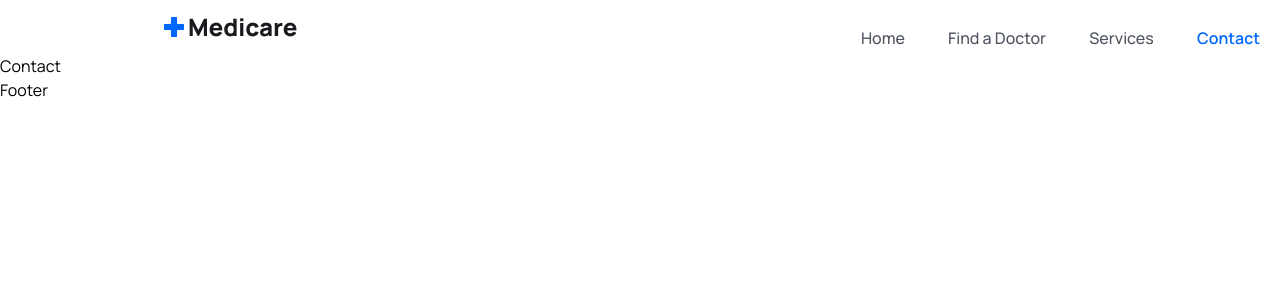
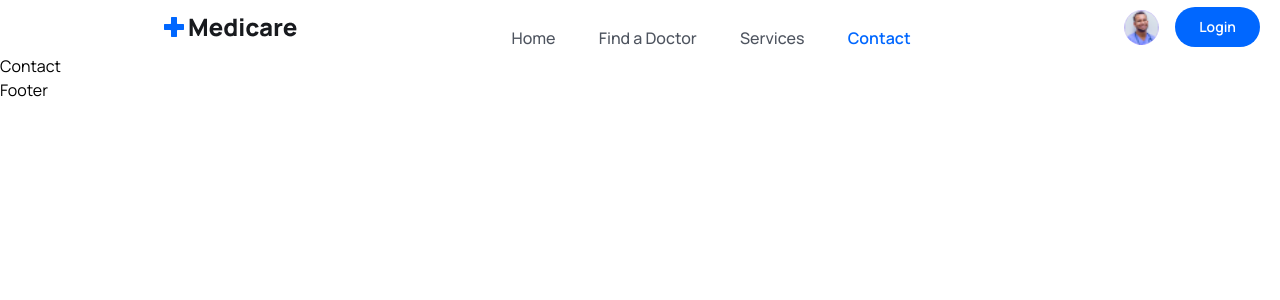
Before and after one commit to Isurulak1/Doctor_apoiment_bookingapp, a React (Vite) app in the folder frontend/: page /contact in a window 1280 px wide. Shown: the top 300 px of the page. Built offline with nearby package versions, Linux system fonts and the light colour scheme.

Commit message:
design nav bar
add button andprofile photo

```diff
--- a/frontend/src/components/Header/Header.jsx
+++ b/frontend/src/components/Header/Header.jsx
@@ -1,5 +1,6 @@
 import React, { useEffect, useRef } from 'react'
 import logo from '../../assets/images/logo.png'
+import user_img from '../../assets/images/avatar-icon.png'
 import { NavLink, Link } from 'react-router-dom';
 
 const navLinks = [
@@ -52,6 +53,23 @@ const Header = () => {
               )}
             </ul>
           </div>
+
+          {/* ===================nav right================ */}
+          <div className='flex items-center gap-4'>
+
+            <div>
+              <Link to="/">
+              <figure className='w-[35px] h-[35px] rounded-full cursor-pointer'>
+                <img src={user_img} className='w-full rounded-full' alt="" />
+              </figure>
+              </Link>
+            </div>
+
+            <Link to='/login'>
+            <button className=' bg-primaryColor text-sm py-2 px-6 text-white font-[600] h-[40px] flex items-center justify-center rounded-[50px] '>Login</button>
+            </Link>
+
+          </div>
         </div>
       </div>
     </header>
```
